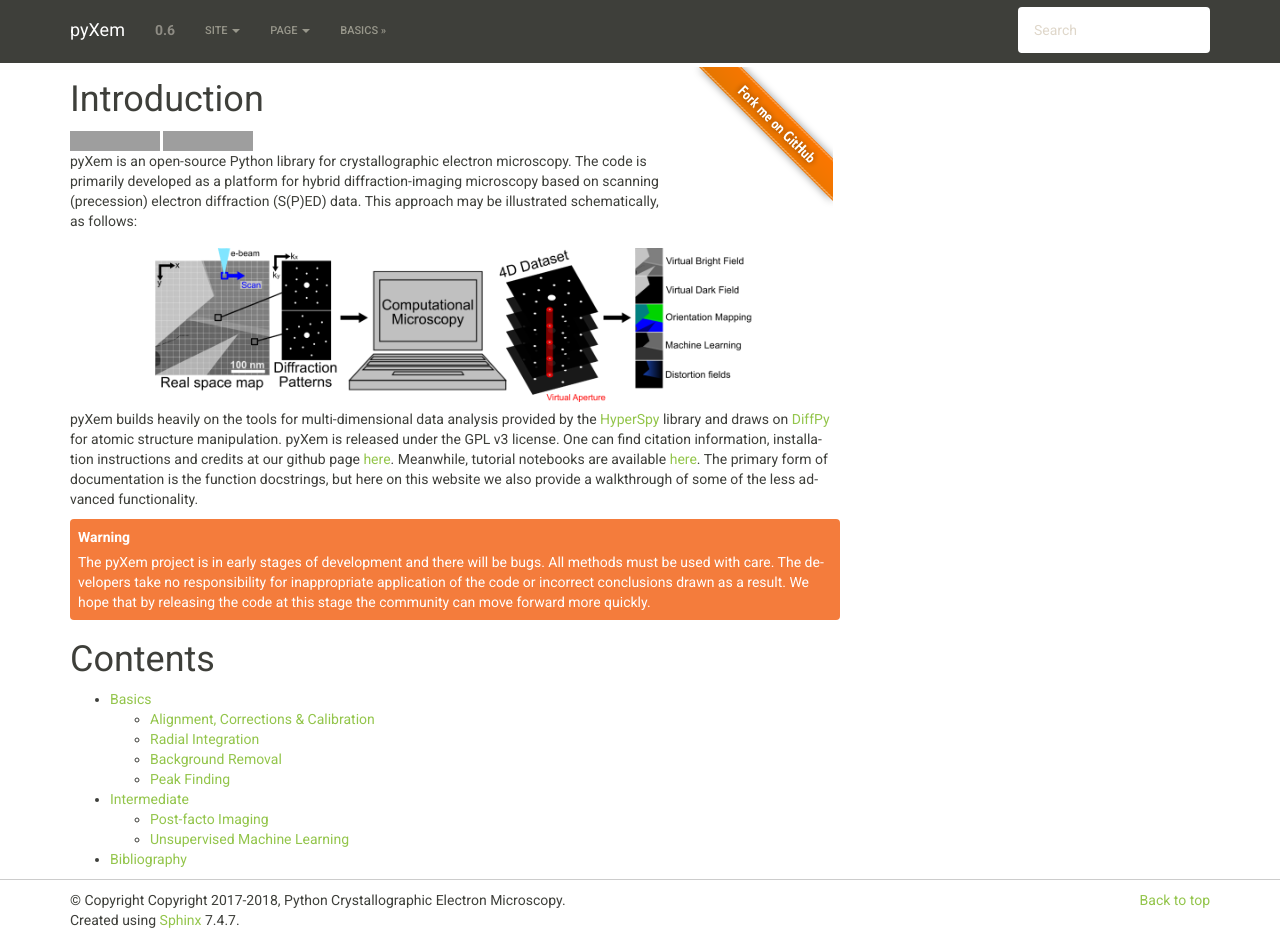
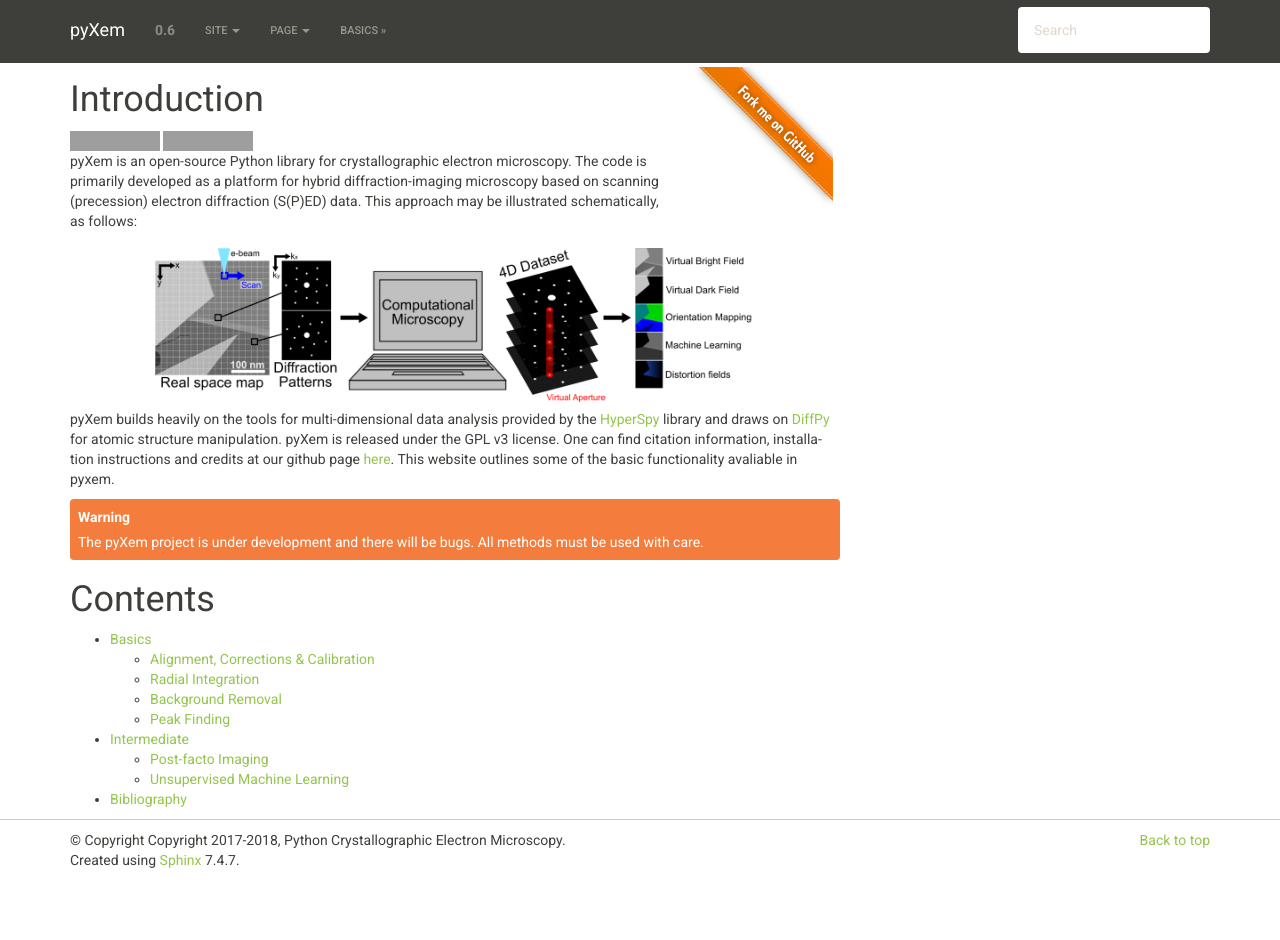
Before and after one commit to pyxem/pyxem, a Sphinx documentation site: the page built from docs/source/index.rst, in a window 1280 px wide and 940 px high. Built offline with Sphinx 7.4.7, drawn with Linux system fonts in a browser that asks for light colours; grey boxes are pictures that could not be loaded.

Commit message:
slimming down index and getting some spaces in

```diff
--- a/docs/source/index.rst
+++ b/docs/source/index.rst
@@ -17,26 +17,26 @@ Introduction
     :target: https://coveralls.io/github/pyxem/pyxem?branch=master
 
 
+
 pyXem is an open-source Python library for crystallographic electron microscopy.
 The code is primarily developed as a platform for hybrid diffraction-imaging
 microscopy based on scanning (precession) electron diffraction (S(P)ED) data.
 This approach may be illustrated schematically, as follows:
+
 
 .. figure:: images/sped_scheme.png
    :align: center
    :width: 600
 
 
+
 pyXem builds heavily on the tools for multi-dimensional data analysis provided
 by the `HyperSpy <http://hyperspy.org>`__ library and draws on `DiffPy <http://diffpy.org>`__
-for atomic structure manipulation. pyXem is released under the GPL v3 license. One can find citation information, installation instructions and credits at our github page `here <https://github.com/pyxem/pyxem>`__. Meanwhile, tutorial notebooks are available `here <https://github.com/pyxem/pyxem-demos>`__. The primary form of documentation is the function docstrings, but here on this website we also provide a walkthrough of some of the less advanced functionality.
+for atomic structure manipulation. pyXem is released under the GPL v3 license. One can find citation information, installation instructions and credits at our github page `here <https://github.com/pyxem/pyxem>`__. This website outlines some of the basic functionality avaliable in pyxem.
 
 .. warning::
 
-    The pyXem project is in early stages of development and there will be bugs.
-    All methods must be used with care. The developers take no responsibility for
-    inappropriate application of the code or incorrect conclusions drawn as a result.
-    We hope that by releasing the code at this stage the community can move forward more quickly.
+    The pyXem project is under development and there will be bugs. All methods must be used with care.
 
 Contents
 ========
```
